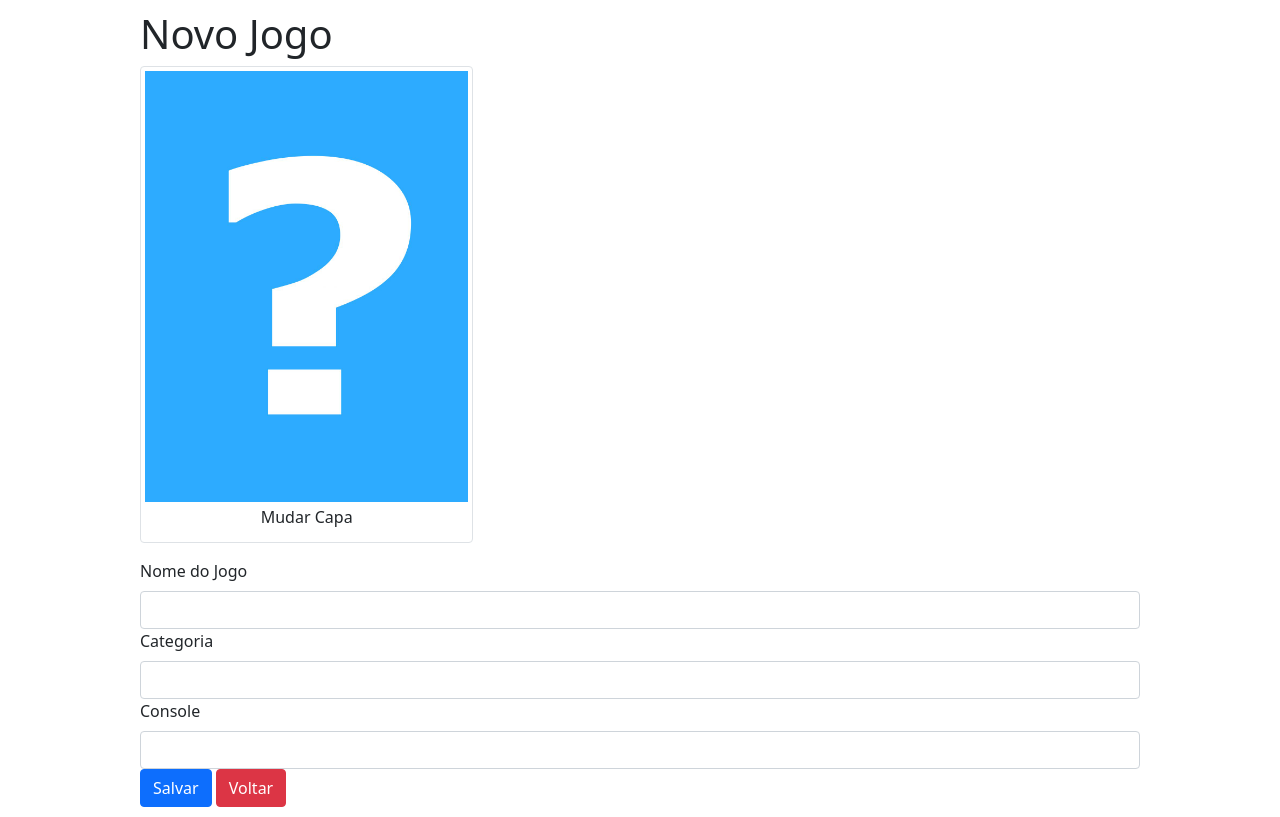
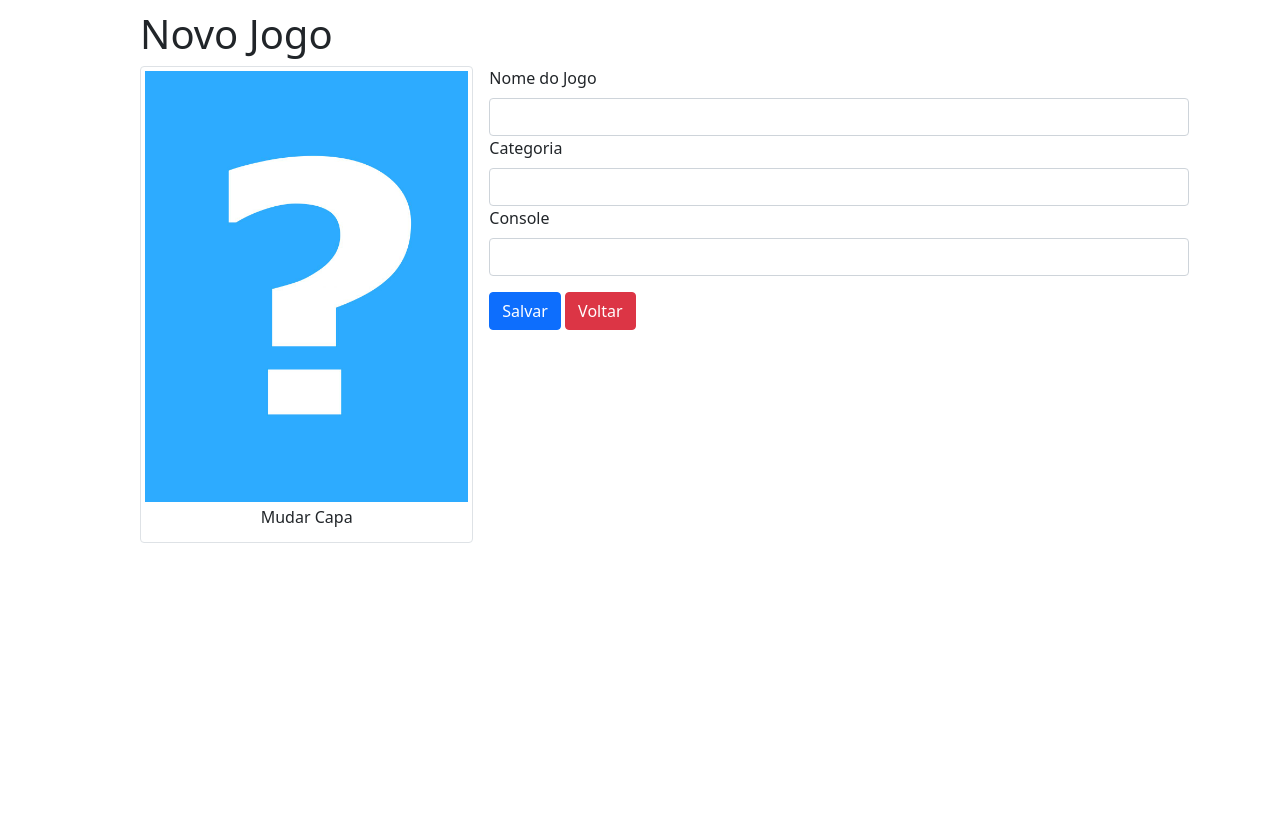
Before and after one commit to Pedro-Prado-Dev/Jogoteca, a Flask app: page /new in a window 1280 px wide. After the commit the page ends 543 px from the top, so only its background shows below. Run offline with Flask 3, Linux system fonts and the light colour scheme; the visitor is signed in with stand-in values (Sample User, id 1); parts of the project's set-up code (start-up, migrations or seed data) failed here and were passed over; some libraries are stand-ins or nearby versions.

Commit message:
:art: style: better styles for users

```diff
--- a/templates/new.html
+++ b/templates/new.html
@@ -1,8 +1,8 @@
 {% extends "template.html" %}
 {% block conteudo %}
-<form action="{{ url_for('create') }}" method="post" enctype="multipart/form-data">
+<form class="formularioJogo" action="{{ url_for('create') }}" method="post" enctype="multipart/form-data">
 
-    <figure class="img-thumbnail col-md-4">
+    <figure class="img-thumbnail col-md-4 formularioImagem">
         <img class="img-fluid"  src="{{ url_for('imagem', nome_arquivo='capa_padrao.jpg') }}">
         <figcaption>
             <label class="fileContainer">
@@ -14,19 +14,19 @@
 
     <fieldset>
         {{ form.csrf_token()}}
-        <div class="form-group">
+        <div class="form-group inputBox">
             {{ form.nome.label(class='form-label') }}
             {{ form.nome(class="form-control") }}
         </div>
-        <div class="form-group">
+        <div class="form-group inputBox">
             {{ form.categoria.label(class='form-label') }}
             {{ form.categoria(class="form-control") }}
         </div>
-        <div class="form-group">
+        <div class="form-group inputBox">
             {{ form.console.label(class='form-label') }}
             {{ form.console(class="form-control") }}
         </div>
-        <div class="form-group">
+        <div class="form-group buttons">
             {{ form.salvar(class="btn btn-primary")}}
             <a class="btn btn-danger" href="{{ url_for('index')}}">Voltar</a>
         </div>
```
